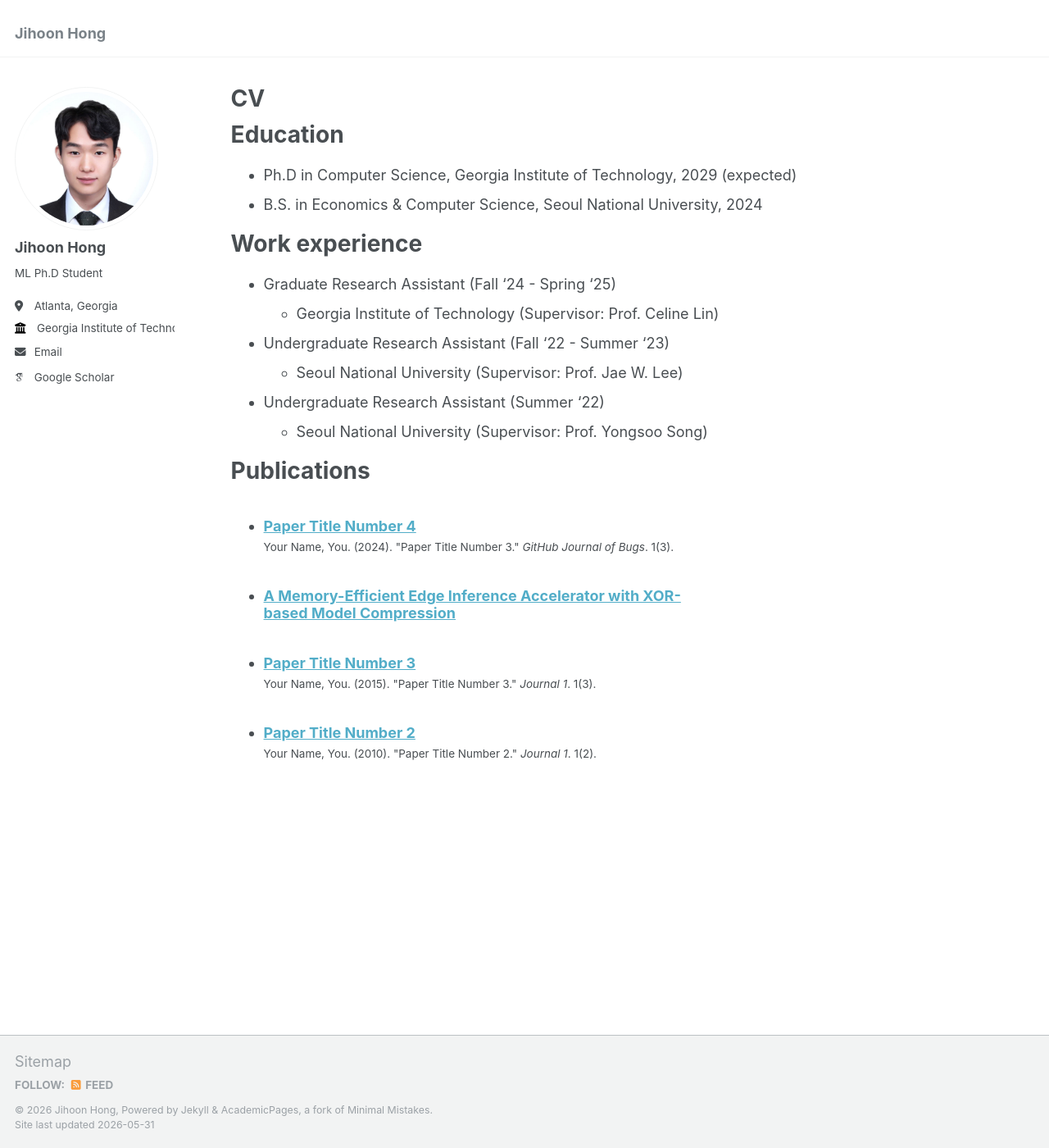
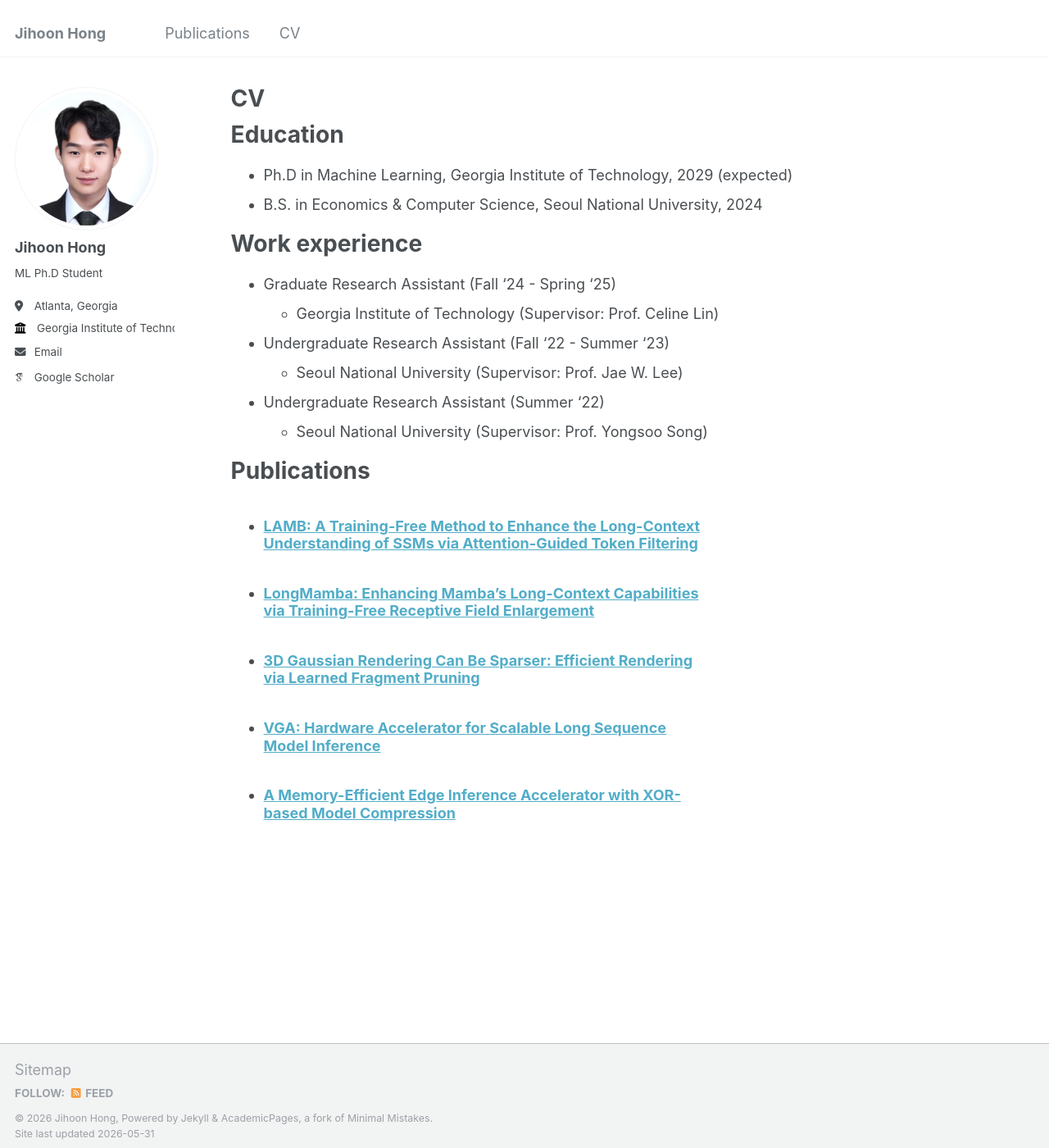
Before and after one commit to athlon76/athlon76.github.io, a Jekyll site: the page built from _pages/cv.md, in a window 1280 px wide and 1400 px high. Shown: the whole window at 82% size. Built offline with Jekyll 4.4.1, drawn with Linux system fonts in a browser that asks for light colours; some web fonts are replaced.

Commit message:
Add Publications/CV tabs, real publication entries, and profile updates
- Enable Publications and CV tabs in site navigation
- Replace placeholder publication entries with 5 real papers
  (ACL '25, ICLR '25, NeurIPS '24, MICRO '24, DAC '23), with author
  lists pulled from the PDFs and author's name bolded
- Link About page Publications/CV sections to the new tabs
- Link advisors (Sara Fridovich-Keil, Glen Chou) on the About page
- Correct program to Machine Learning Ph.D. on About and CV pages

Co-Authored-By: Claude Opus 4.8 (1M context) <noreply@anthropic.com>

```diff
--- a/_pages/cv.md
+++ b/_pages/cv.md
@@ -11,7 +11,7 @@ redirect_from:
 
 Education
 ======
-* Ph.D in Computer Science, Georgia Institute of Technology, 2029 (expected)
+* Ph.D in Machine Learning, Georgia Institute of Technology, 2029 (expected)
 * B.S. in Economics & Computer Science, Seoul National University, 2024
 
 Work experience
--- a/_publications/2010-10-01-paper-title-number-2.md
+++ /dev/null
@@ -1,14 +0,0 @@
----
-title: "Paper Title Number 2"
-collection: publications
-category: manuscripts
-permalink: /publication/2010-10-01-paper-title-number-2
-excerpt: 'This paper is about the number 2. The number 3 is left for future work.'
-date: 2010-10-01
-venue: 'Journal 1'
-slidesurl: 'http://academicpages.github.io/files/slides2.pdf'
-paperurl: 'http://academicpages.github.io/files/paper2.pdf'
-citation: 'Your Name, You. (2010). &quot;Paper Title Number 2.&quot; <i>Journal 1</i>. 1(2).'
----
-
-The contents above will be part of a list of publications, if the user clicks the link for the publication than the contents of section will be rendered as a full page, allowing you to provide more information about the paper for the reader. When publications are displayed as a single page, the contents of the above "citation" field will automatically be included below this section in a smaller font.
--- a/_publications/2015-10-01-paper-title-number-3.md
+++ /dev/null
@@ -1,14 +0,0 @@
----
-title: "Paper Title Number 3"
-collection: publications
-category: manuscripts
-permalink: /publication/2015-10-01-paper-title-number-3
-excerpt: 'This paper is about the number 3. The number 4 is left for future work.'
-date: 2015-10-01
-venue: 'Journal 1'
-slidesurl: 'http://academicpages.github.io/files/slides3.pdf'
-paperurl: 'http://academicpages.github.io/files/paper3.pdf'
-citation: 'Your Name, You. (2015). &quot;Paper Title Number 3.&quot; <i>Journal 1</i>. 1(3).'
----
-
-The contents above will be part of a list of publications, if the user clicks the link for the publication than the contents of section will be rendered as a full page, allowing you to provide more information about the paper for the reader. When publications are displayed as a single page, the contents of the above "citation" field will automatically be included below this section in a smaller font.
--- a/_publications/2024-02-17-paper-title-number-4.md
+++ /dev/null
@@ -1,13 +0,0 @@
----
-title: "Paper Title Number 4"
-collection: publications
-category: conferences
-permalink: /publication/2024-02-17-paper-title-number-4
-excerpt: 'This paper is about fixing template issue #693.'
-date: 2024-02-17
-venue: 'GitHub Journal of Bugs'
-paperurl: 'http://academicpages.github.io/files/paper3.pdf'
-citation: 'Your Name, You. (2024). &quot;Paper Title Number 3.&quot; <i>GitHub Journal of Bugs</i>. 1(3).'
----
-
-The contents above will be part of a list of publications, if the user clicks the link for the publication than the contents of section will be rendered as a full page, allowing you to provide more information about the paper for the reader. When publications are displayed as a single page, the contents of the above "citation" field will automatically be included below this section in a smaller font.
--- /dev/null
+++ b/_publications/2024-11-01-MICRO_24.md
@@ -0,0 +1,10 @@
+---
+title: "VGA: Hardware Accelerator for Scalable Long Sequence Model Inference"
+collection: publications
+category: conferences
+permalink: /publication/MICRO_24
+date: 2024-11-01
+venue: 'IEEE/ACM International Symposium on Microarchitecture (MICRO)'
+authors: 'Seung Yul Lee, Hyunseung Lee, <b>Jihoon Hong</b>, SangLyul Cho, Jae W. Lee'
+paperurl: '/files/MICRO_24.pdf'
+---
--- /dev/null
+++ b/_publications/2024-12-01-NeurIPS_24.md
@@ -0,0 +1,10 @@
+---
+title: "3D Gaussian Rendering Can Be Sparser: Efficient Rendering via Learned Fragment Pruning"
+collection: publications
+category: conferences
+permalink: /publication/NeurIPS_24
+date: 2024-12-01
+venue: 'Conference on Neural Information Processing Systems (NeurIPS)'
+authors: 'Zhifan Ye, Chenxi Wan, Chaojian Li, <b>Jihoon Hong</b>, Sixu Li, Leshu Li, Yongan Zhang, Yingyan (Celine) Lin'
+paperurl: '/files/NeurIPS_24.pdf'
+---
--- /dev/null
+++ b/_publications/2025-04-01-ICLR_25.md
@@ -0,0 +1,10 @@
+---
+title: "LongMamba: Enhancing Mamba's Long-Context Capabilities via Training-Free Receptive Field Enlargement"
+collection: publications
+category: conferences
+permalink: /publication/ICLR_25
+date: 2025-04-01
+venue: 'International Conference on Learning Representations (ICLR)'
+authors: 'Zhifan Ye, Kejing Xia, Yonggan Fu, Xin Dong, <b>Jihoon Hong</b>, Xiangchi Yuan, Shizhe Diao, Jan Kautz, Pavlo Molchanov, Yingyan (Celine) Lin'
+paperurl: '/files/ICLR_25.pdf'
+---
--- /dev/null
+++ b/_publications/2025-07-01-ACL_25.md
@@ -0,0 +1,10 @@
+---
+title: "LAMB: A Training-Free Method to Enhance the Long-Context Understanding of SSMs via Attention-Guided Token Filtering"
+collection: publications
+category: conferences
+permalink: /publication/ACL_25
+date: 2025-07-01
+venue: 'Annual Meeting of the Association for Computational Linguistics (ACL)'
+authors: 'Zhifan Ye, Zheng Wang, Kejing Xia, <b>Jihoon Hong</b>, Leshu Li, Lexington Whalen, Cheng Wan, Yonggan Fu, Yingyan (Celine) Lin, Souvik Kundu'
+paperurl: '/files/ACL_Short_25.pdf'
+---
--- a/_publications/DAC_23.md
+++ b/_publications/DAC_23.md
@@ -1,11 +1,10 @@
 ---
 title: "A Memory-Efficient Edge Inference Accelerator with XOR-based Model Compression"
 collection: publications
-category: manuscripts
+category: conferences
 permalink: /publication/DAC_23
-excerpt: 'This paper is about the number 1. The number 2 is left for future work.'
 date: 2023-07-09
 venue: 'Design Automation Conference (DAC)'
 paperurl: 'https://ieeexplore.ieee.org/stamp/stamp.jsp?tp=&arnumber=10248005'
-authors: 'H. Lee, J. Hong, S. Kim, S. Y. Lee and J. W. Lee'
+authors: 'H. Lee, <b>J. Hong</b>, S. Kim, S. Y. Lee and J. W. Lee'
 ---
```
Also changed, not shown: _data/navigation.yml (+5 -5 lines), _pages/about.md (+3 -7 lines), 1 other file.
